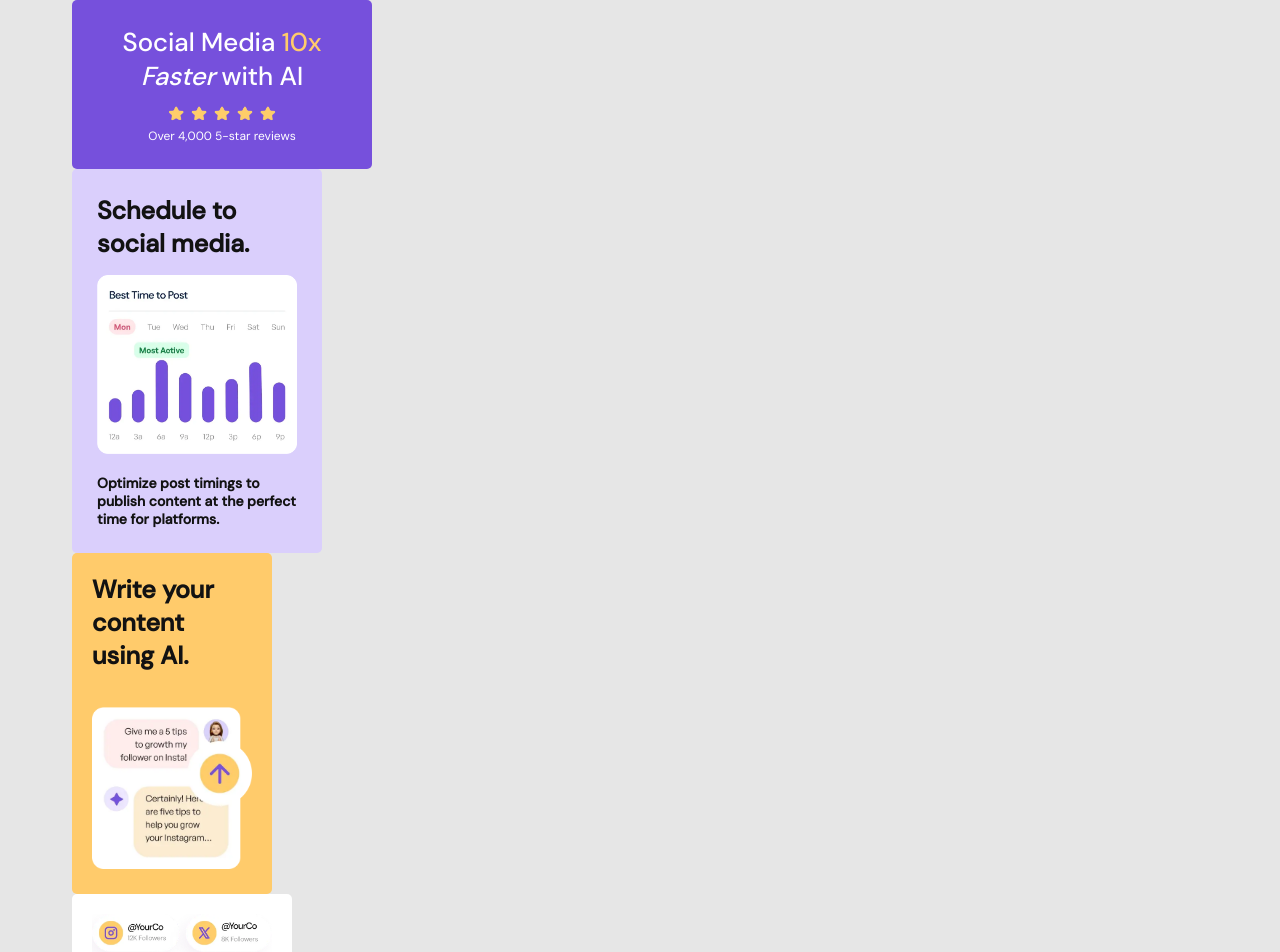
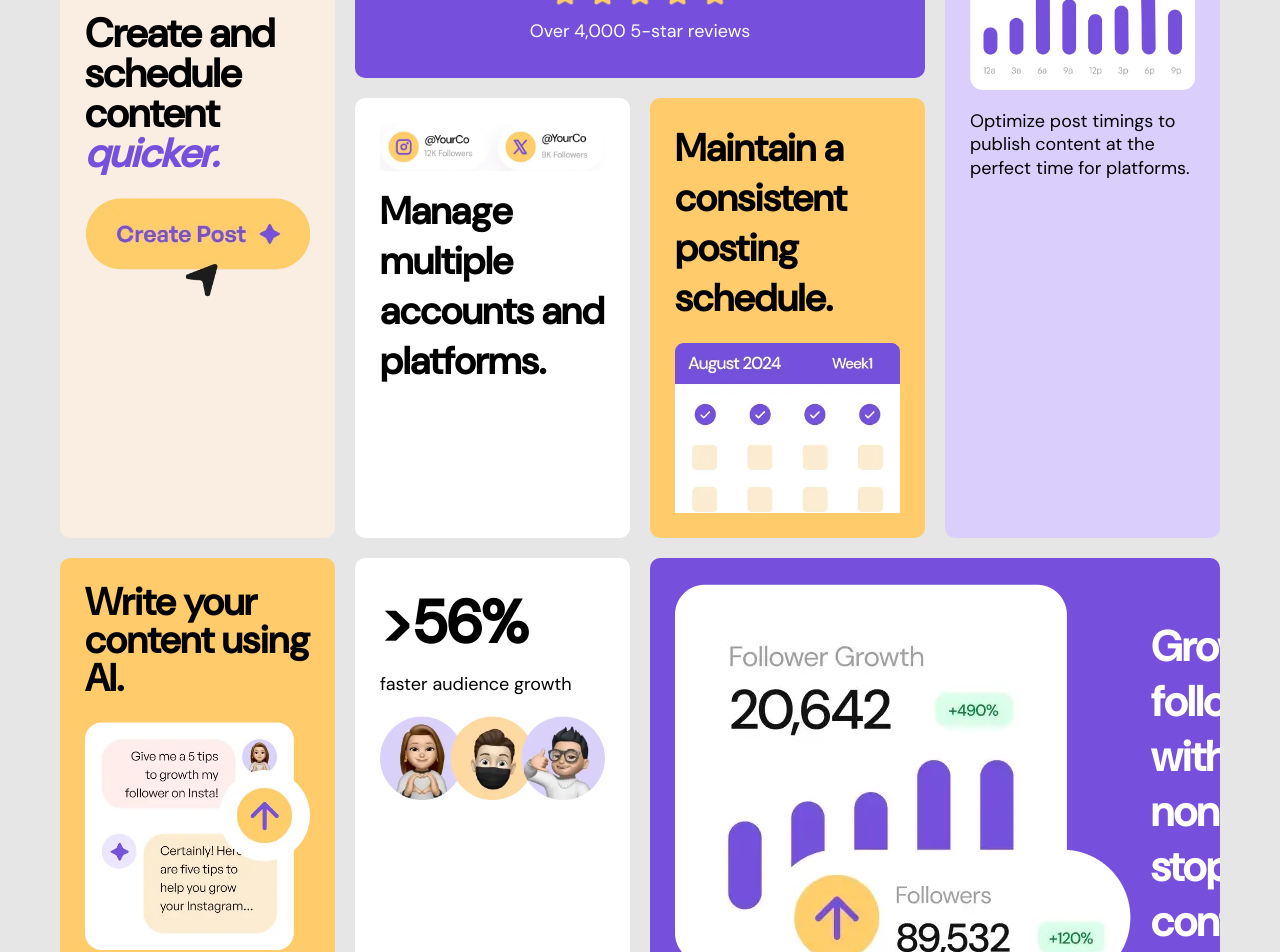
Before and after one commit to Anandvlog/bento-grid, a React (Vite) app: page / in a window 1280 px wide. Shown: the part 280-1232 px from the top of the page. Built offline with nearby package versions, Linux system fonts and the light colour scheme.

Commit message:
add minnor grid changes

```diff
--- a/src/App.css
+++ b/src/App.css
@@ -16,7 +16,7 @@ html{
 
 html,body{
    width:100%;
-   height:100%;
+  min-height:100%;
    font-family: "DMSans", sans-serif;
 }
 
@@ -26,54 +26,81 @@ body{
 
 .container{
   width: 100%;
-  margin: 0 auto;
-   padding: 0 2rem;
-   max-width: 1200px;
+  margin: 40px auto;
+  padding: 20px;
+  max-width: 1200px;
+}
+
+.grid{
+   display: grid;
+    row-gap: 20px;
+    column-gap: 20px;
+   /* gap:20px; */
+   /* grid-template-columns: 220px 250px 250px 220px; */
+   grid-template-rows: auto auto auto;
+}
+
+.grid > div{
+   border-radius: 10px;
+   overflow: hidden;
+}
+
+.grid img{
+   width: 100%;
+   display: block;
 }
 
 .create-card{
-   width: 100%;
-   max-width: 190px;
+   /* width: 100%; */
+   grid-column: 1;
+   grid-row: 1/3;
+   /* max-width: 190px; */
    background-color: hsl(31, 66%, 93%);
-   padding: 20px;
-   border-radius: 5px;
-   height: 280px;
+   padding: 25px;
+   display: flex;
+   flex-direction: column;
+   justify-content: center;
+   /* border-radius: 5px;
+   */
+   /* height: 280px;   */
 }
 .create-card h2{
-   font-size: 25px;
-   font-weight: 700;
-   letter-spacing: normal;
+   font-size: 40px;
+   line-height: 1;
+   margin-bottom: 25px;
 }
 
 .create-card span{
-   display: block;
-   font-size: 18px;
+   /* display: block; */
+   /* font-size: 18px; */
    color: hsl(256, 67%, 59%);
-   margin-bottom: 10px;
+   /* margin-bottom: 10px; */
    font-style: italic;
 }
-.create-card img{
+/* .create-card img{
    width: 100%;
    max-width: 150px;
    height: auto;
 
-}
+} */
 
 .social-media-card{
-    width: 100%;
+    /* width: 100%; */
     background: hsl(256, 67%, 59%);
-    max-width: 300px;
-    padding: 25px;
-    border-radius: 5px;
+    /* max-width: 300px; */
+    padding: 35px;
+    /* border-radius: 5px; */
     color: hsl(0, 0%, 100%);
     text-align: center;
+    grid-column: 2/4;
+    grid-row: 1;
 }
 
 .social-media-card h2{
-   font-size: 26px;
+   font-size: 55px;
    font-weight: 500;
-   letter-spacing: normal;
-   margin-bottom: 12px;
+   letter-spacing: 1;
+   margin-bottom: 20px;
 }
 
 
@@ -85,157 +112,206 @@ body{
 }
 
 .social-media-card img{
-   width: 100%;
-   max-width: 110px;
-   height: auto;
+   /* width: 100%; */
+   max-width: 180px;
+   /* height: auto; */
+   margin:  auto;
 }
 
 .social-media-card p{
-  font-size: 12px;
-  font-weight: 400;
+  font-size: 18px;
+  margin-top: 10px;
+  /* font-weight: 400; */
 }
 
 .schedule_card{
-   color: hsl(0, 0%, 7%);
+   /* color: hsl(0, 0%, 7%); */
    background-color: hsl(254, 88%, 90%);
-   width: 100%;
-   max-width: 250px;
-   border-radius: 5px;
+   /* width: 100%; */
+   grid-column: 4;
+   grid-row: 1/3;
+   /* max-width: 250px; */
+   /* border-radius: 5px; */
    padding: 25px;
 }
 
-.schedule_card img{
+/* .schedule_card img{
   width: 100%;
   max-width: 270px;
-}
+} */
 
 .schedule_card h3{
-  font-size: 25px;
-   font-weight: 600;
-   line-height: normal;
-   margin-bottom: 15px;
+  font-size: 32px;
+   /* font-weight: 600; */
+   line-height: 1;
+   margin-bottom: 20px;
 }
 
 .schedule_card p{
-   font-size: 14px;
-    margin-top: 15px;
-    font-weight: 600;
-    line-height: normal;
+   font-size: 18px;
+    margin-top: 20px;
+    /* font-weight: 600; */
+    line-height: 1.3;
 }
 
 .ai-card{
    background-color: hsl(39, 100%, 71%);
-   color: hsl(0, 0%, 7%);
-   width: 100%;
-   max-width: 200px;
-   border-radius: 5px;
-   padding: 20px;
+   /* color: hsl(0, 0%, 7%); */
+   /* width: 100%; */
+   /* max-width: 200px; */
+   /* border-radius: 5px; */
+   padding: 25px;
+   grid-column: 1;
+   grid-row: 3;
 }
 
 .ai-card h2{
-   font-size: 25px;
-   font-weight: 600;
-   line-height: normal;
-   margin-bottom: 35px;
+   font-size: 38px;
+   /* font-weight: 600; */
+   line-height: 1;
+   margin-bottom: 25px;
 }
-.ai-card img{
+/* .ai-card img{
    width: 100%;
    max-width: 270px;
-}
+} */
 
 .multi-media-card{
   background-color: hsl(0, 0%, 100%);
-   color: hsl(0, 0%, 7%);
-   width: 100%;
-   max-width: 220px;
-   border-radius: 5px;
-   padding: 20px;
+   /* color: hsl(0, 0%, 7%); */
+   /* width: 100%; */
+   /* max-width: 220px; */
+   /* border-radius: 5px; */
+   padding: 25px;
+   grid-column: 2;
+   grid-row: 2;
 }
 
-.multi-media-card img{
+/* .multi-media-card img{
    width: 100%;
    max-width: 230px;
    height: auto;
-}
+} */
 
 .multi-media-card h2{
-   font-size: 26px;
-   font-weight: 600;
-   letter-spacing: normal;
-   margin-top: 10px;
+   font-size: 38px;
+   /* font-weight: 600; */
+   letter-spacing: 1;
+   margin-top: 15px;
 }
 
 .maintain-card{
    background-color: hsl(39, 100%, 71%);
-   color: hsl(0, 0%, 7%);
-   width: 100%;
-   max-width: 220px;
-   border-radius: 5px;
-   padding: 20px;
+   /* color: hsl(0, 0%, 7%); */
+   /* width: 100%; */
+   /* max-width: 220px; */
+   /* border-radius: 5px; */
+   padding: 25px;
+   grid-column: 3;
+   grid-row: 2;
 }
 
 .maintain-card h2{
-   font-size: 26px;
-   font-weight: 600;
-   letter-spacing: normal;
-   margin-bottom: 10px;
+   font-size: 38px;
+   /* font-weight: 600; */
+   letter-spacing:1;
+   margin-bottom: 20px;
 }
 
-.maintain-card img{
+/* .maintain-card img{
    width: 100%;
    max-width: 230px;
    height: auto;
-}
+} */
 
 .audience-card{
    background-color: hsl(0, 0%, 100%);
-   color: hsl(0, 0%, 7%);
-   width: 100%;
-   max-width: 220px;
-   border-radius: 5px;
-   padding: 20px;
+   /* color: hsl(0, 0%, 7%); */
+   /* width: 100%; */
+   /* max-width: 220px; */
+   /* border-radius: 5px; */
+   padding: 25px;
+   grid-column: 2;
+   grid-row: 3;
 }
 .audience-card h2{
-   font-size: 26px;
-   font-weight: 600;
-   letter-spacing: normal;
+   font-size: 60px;
+   /* font-weight: 600; */
+   /* letter-spacing: normal; */
    margin-bottom: 10px;
 }
 .audience-card p{
-   font-size: 14px;
-    margin-bottom: 10px;
-    font-weight: 600;
-    line-height: normal;
+   font-size: 18px;
+    margin-bottom: 20px;
+    /* font-weight: 600; */
+    /* line-height: normal; */
 }
-.audience-card img{
+/* .audience-card img{
    width: 100%;
    max-width: 200px;
    height: auto;
-}
+} */
 .followers-card{
    background-color: hsl(256, 67%, 59%);
    color: hsl(0, 0%, 100%);
-   width: 100%;
-   max-width: 420px;
-   border-radius: 5px;
-   padding: 20px;
+   /* width: 100%; */
+   /* max-width: 420px; */
+   /* border-radius: 5px; */
+   padding: 25px;
    display: flex;
    align-items: center;
+   gap: 20px;
+   grid-column: 3/5;
+   grid-row: 3;
+
 }
 
 .followers-card h2{
-   font-size: 26px;
-   font-weight: 600;
-   letter-spacing: normal;
+   font-size: 42px;
+   /* font-weight: 600; */
+   letter-spacing: 1;
 }
 
-.followers-card img{
+/* .followers-card img{
    width: 100%;
    max-width: 200px;
    height: auto;
-}
+} */
 
 
-.row-2{
+/* ================= RESPONSIVE ================= */
 
+@media (max-width: 992px) {
+  .grid {
+    grid-template-columns: 1fr;
+  }
+
+  .create-card,
+  .social-media-card,
+  .schedule_card,
+  .ai-card,
+  .multi-media-card,
+  .maintain-card,
+  .audience-card,
+  .followers-card {
+    grid-column: auto;
+    grid-row: auto;
+  }
+
+  .followers-card {
+    flex-direction: column;
+    text-align: center;
+  }
+
+  .social-media-card h2 {
+    font-size: 40px;
+  }
+
+  .multi-media-card h2,
+  .maintain-card h2,
+  .followers-card h2,
+  .ai-card h2,
+  .create-card h2 {
+    font-size: 32px;
+  }
 }
--- a/src/pages/Home/index.tsx
+++ b/src/pages/Home/index.tsx
@@ -3,7 +3,7 @@ import React from "react";
 const Homepage = () => {
   return (
     <div className="container">
-      <div className="grid"></div>
+      <div className="grid">
       <div className="create-card">
         <h2>
           Create and schedule content <span>quicker.</span>
@@ -65,10 +65,7 @@ const Homepage = () => {
               <img alt="followers" src="/src/assets/images/illustration-grow-followers.webp" />
               <h2>Grow followers with non-stop content.</h2>
         </div>
-
-
-
-
+   </div>
     </div>
   );
 };
```
